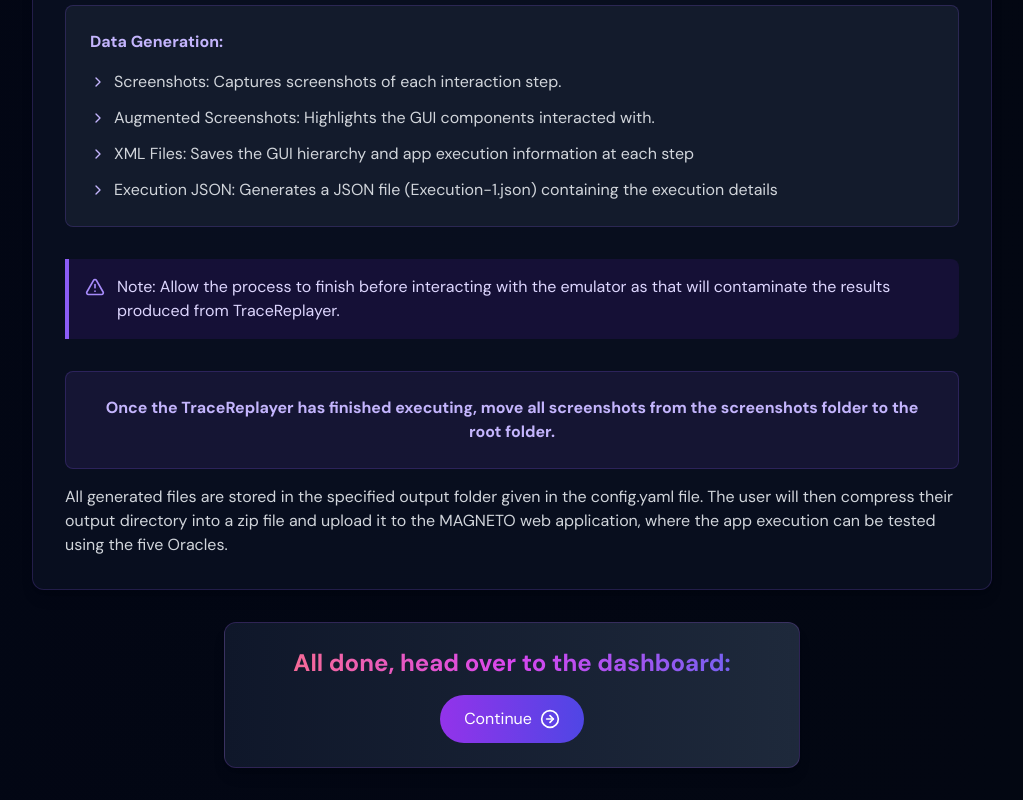
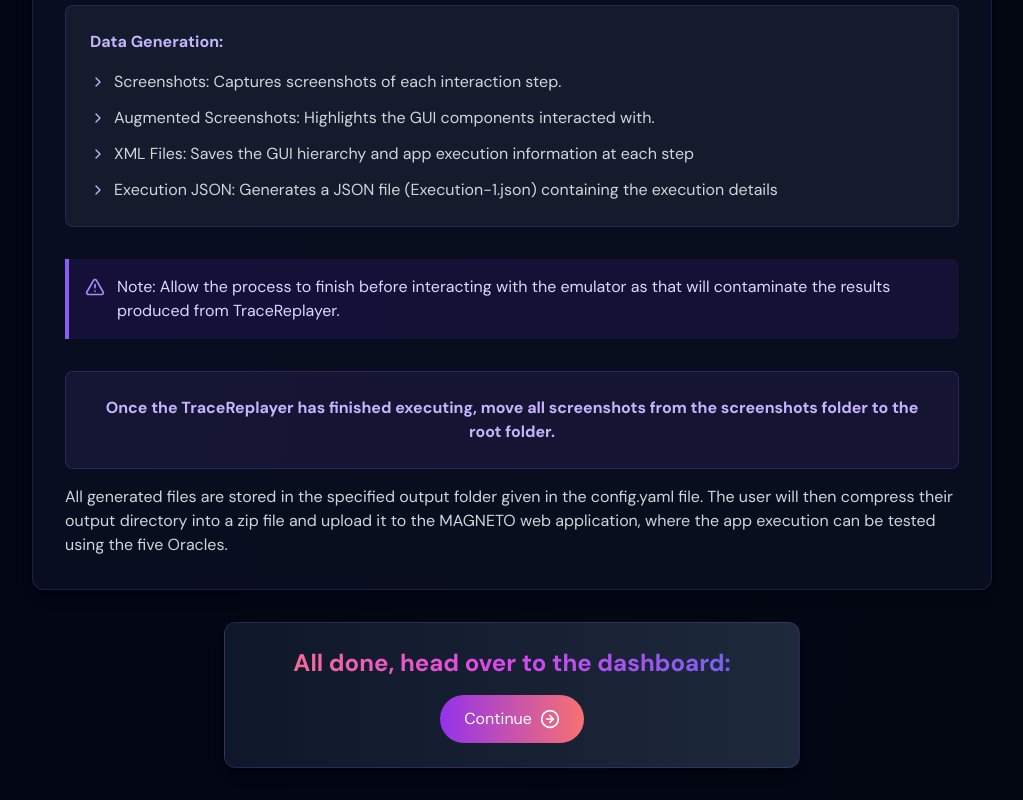
Before and after one commit to ZRadish/magneto-UI, a React (Vite) app in the folder frontend/: page /tutorial in a window 1280 px wide. Shown: the part 6625-7425 px from the top of the page, without its empty margins (256-1279 px from the left). Built offline with nearby package versions, Linux system fonts and the light colour scheme; no server answers.

Commit message:
tutorial arrow thing

```diff
--- a/frontend/src/pages/TRTutorial.tsx
+++ b/frontend/src/pages/TRTutorial.tsx
@@ -15,8 +15,6 @@
   Image,
   FileQuestion,
   File,
-  ArrowRight,
-  CircleArrowRight,
   ArrowRightCircle,
 } from "lucide-react";
 
@@ -765,7 +763,7 @@
               <div className="flex justify-center mt-4">
                 <button
                   onClick={handleArrowClick}
-                  className="flex items-center gap-2 bg-gradient-to-r from-purple-600 to-indigo-600 text-white px-6 py-3 rounded-full font-medium transition-all hover:shadow-lg hover:shadow-purple-500/30 hover:scale-105"
+                  className="flex items-center gap-2 bg-gradient-to-r from-purple-600 to-red-400 text-white px-6 py-3 rounded-full font-medium transition-all hover:shadow-lg hover:scale-105"
                 >
                   Continue
                   <ArrowRightCircle size={20} />
```
